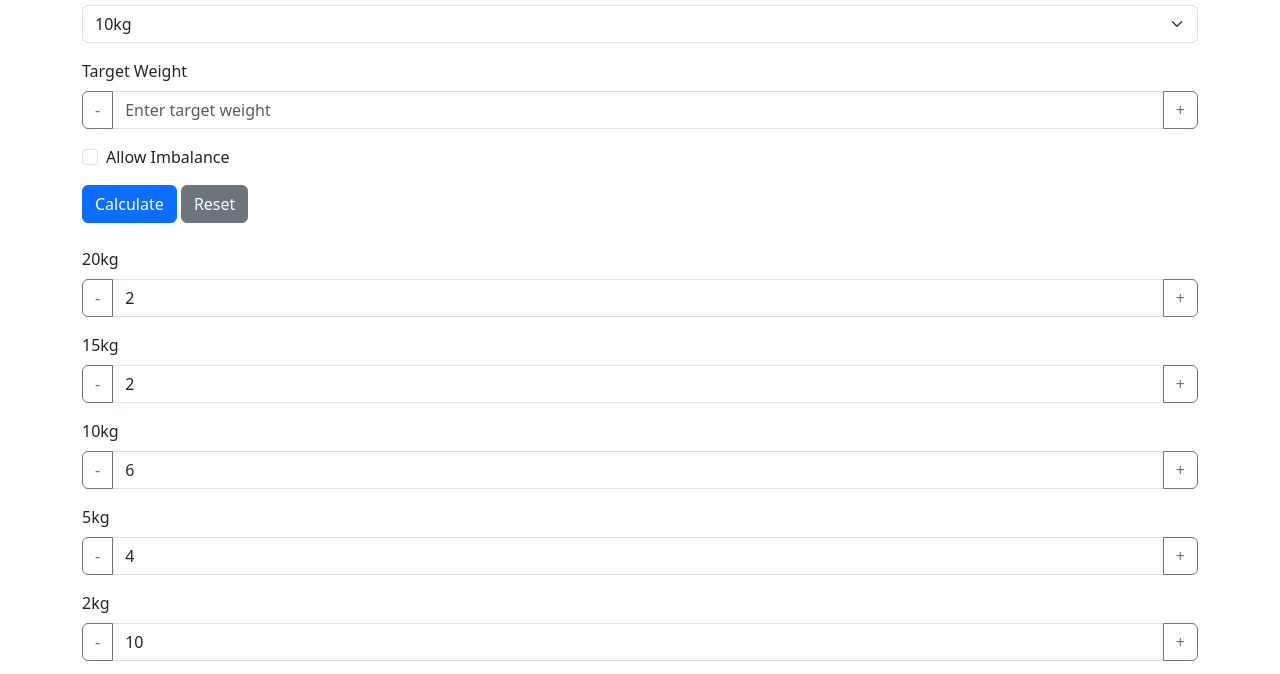
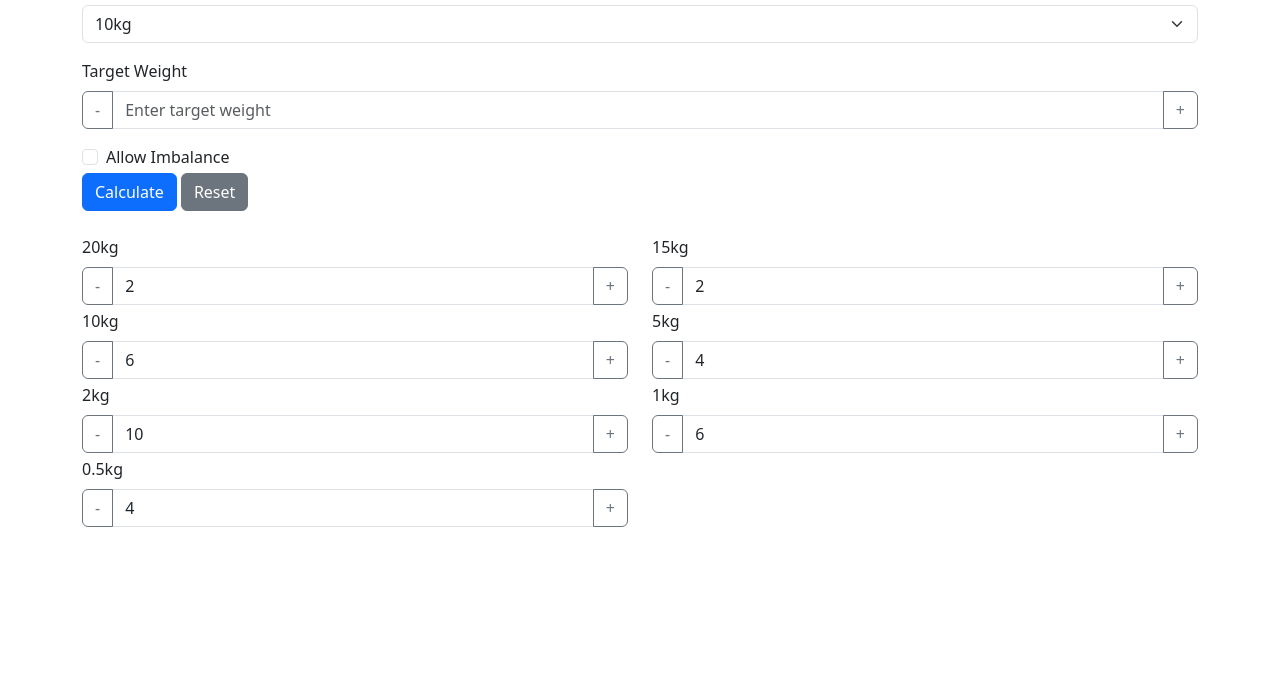
Before and after one commit to alainrk/barbell-loader, a website: page docs/index.html in a window 1280 px wide. Shown: the part 121-795 px from the top of the page. Drawn offline with nearby package versions, Linux system fonts and the light colour scheme.

Commit message:
UI stuff

```diff
--- a/docs/index.html
+++ b/docs/index.html
@@ -56,7 +56,7 @@
             </button>
           </div>
         </div>
-        <div class="mb-3 form-check">
+        <div class="mb-1 form-check">
           <input type="checkbox" class="form-check-input" id="allowImbalance" />
           <label class="form-check-label" for="allowImbalance"
             >Allow Imbalance</label
@@ -69,7 +69,8 @@
 
       <!-- Disks -->
 
-      <div class="mb-3">
+      <div class="row mt-1">
+        <div class="col">
           <label for="disk20" class="form-label">20kg</label>
           <div class="input-group">
             <button
@@ -96,7 +97,7 @@
           </div>
         </div>
 
-      <div class="mb-3">
+        <div class="col">
           <label for="disk15" class="form-label">15kg</label>
           <div class="input-group">
             <button
@@ -122,8 +123,10 @@
             </button>
           </div>
         </div>
+      </div>
 
-      <div class="mb-3">
+      <div class="row mt-1">
+        <div class="col">
           <label for="disk10" class="form-label">10kg</label>
           <div class="input-group">
             <button
@@ -150,7 +153,7 @@
           </div>
         </div>
 
-      <div class="mb-3">
+        <div class="col">
           <label for="disk5" class="form-label">5kg</label>
           <div class="input-group">
             <button
@@ -176,8 +179,10 @@
             </button>
           </div>
         </div>
+      </div>
 
-      <div class="mb-3">
+      <div class="row mt-1">
+        <div class="col">
           <label for="disk2" class="form-label">2kg</label>
           <div class="input-group">
             <button
@@ -204,7 +209,7 @@
           </div>
         </div>
 
-      <div class="mb-3">
+        <div class="col">
           <label for="disk1" class="form-label">1kg</label>
           <div class="input-group">
             <button
@@ -230,8 +235,10 @@
             </button>
           </div>
         </div>
+      </div>
 
-      <div class="mb-3">
+      <div class="row mt-1">
+        <div class="col">
           <label for="disk0.5" class="form-label">0.5kg</label>
           <div class="input-group">
             <button
@@ -256,6 +263,8 @@
               +
             </button>
           </div>
+        </div>
+        <div class="col"></div>
       </div>
 
       <!-- Disks -->
```
Lines whose indentation alone changed are shown as unchanged.
